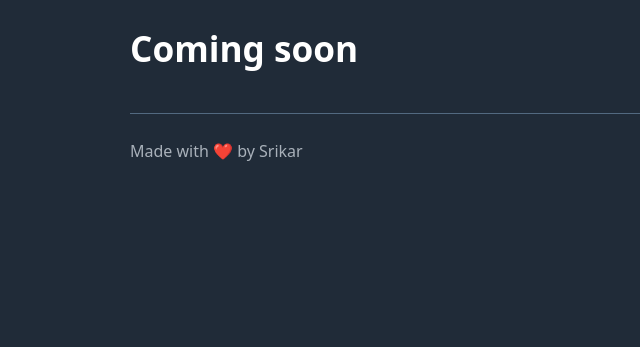
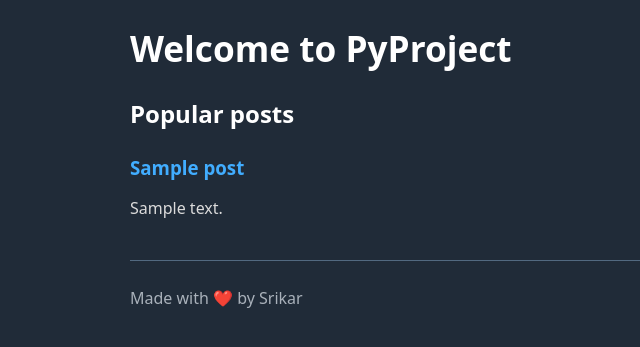
Before and after one commit to SrikarKSV/pure-python-server, a Python web app: template pyproject/templates/index.html in a window 1280 px wide. Shown: the part 134-481 px from the top of the page, without its empty margins (110-750 px from the left). Run offline with Jinja, Linux system fonts and the light colour scheme; the template is opened without the code that fills it: most values are stand-ins (such as "Sample title", 1, 10 or a date in 2020).

Commit message:
📦 NEW: Home page shows popular posts

```diff
--- a/pyproject/main/routes.py
+++ b/pyproject/main/routes.py
@@ -2,6 +2,7 @@ import re
 
 from pyproject.errors import ErrorResponse
 from pyproject.lib import render_template
+from pyproject.main.controllers import get_popular_posts
 
 
 # Build router for request method and give 403 is wrong
@@ -11,7 +12,7 @@ def router(environ, response):
 
     if http_method == "GET":
         if re.compile("^\/$").match(url):
-            return render_template("index.html", response, {"title": "Home"})
+            return get_popular_posts(environ, response)
         if re.compile("\/new(\/)?").match(url):
             return render_template("new-post.html", response, {"title": "Write a post"})
     else:
--- a/pyproject/templates/index.html
+++ b/pyproject/templates/index.html
@@ -1,5 +1,12 @@
 {% extends "layout.html" %}
 
 {% block content %}
-  <h1>Coming soon</h1>
+  <h1>Welcome to PyProject</h1>
+  <h2>Popular posts</h2>
+  {% for post in popular_posts %}
+    <article>
+      <h3><a href="/posts/{{ post.id }}">{{ post.title }}</a></h3>
+      <p>{{ post.content }}</p>
+    </article>
+  {% endfor %}
 {% endblock %}
```
Also changed, not shown: pyproject/main/controllers.py (added, +19 -0 lines).
